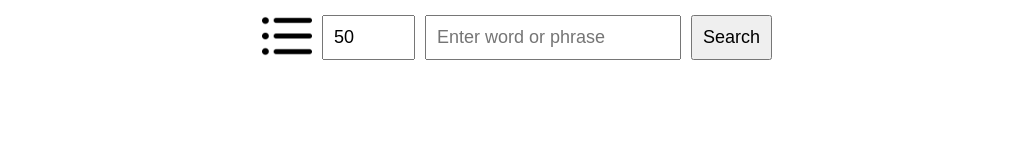
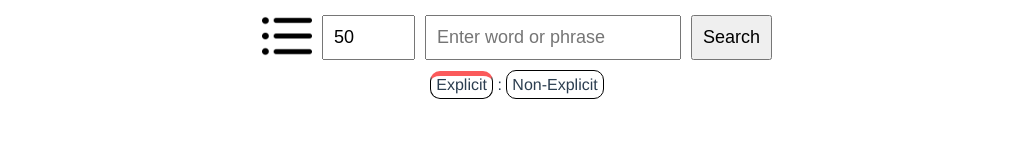
Before and after one commit to Hamlet-Tamaz/iTunesSearchDemo, a Vue app: page / in a window 1280 px wide. Shown: the part 463-614 px from the top of the page, without its empty margins (123-1156 px from the left). Built offline with nearby package versions, Linux system fonts and the light colour scheme.

Commit message:
added whether or not content is explicit

```diff
--- a/src/components/searchDemo.vue
+++ b/src/components/searchDemo.vue
@@ -19,6 +19,7 @@
         name='search-quantity'
         type="number"
         min=10 max=100 value=50
+        v-on:keyup.enter="search"
       >
       <input
         id="search-input"
@@ -30,6 +31,10 @@
       <button id='search-button' @click='search'>Search</button>
 
       <p v-if='this.searchResults.count'>You can click an image to navigate to it's preview.</p>
+      <p>
+        <span class='explicit-sign'>Explicit</span> :
+        <span class='nonexplicit-sign'>Non-Explicit</span>
+      </p>
 
       <ul id='results'>
         <li v-for="(section, i) in searchResults.kinds" :key="i">
@@ -41,7 +46,13 @@
             </h3>
 
             <ul :id='"section-"+i' class='section'>
-              <li v-for='(item, i) in section' :key="i" class="tile">
+              <li
+              v-for='(item, i) in section'
+              :key="i"
+              class="tile"
+              :class='{"border-danger": (item.trackExplicitness == "explicit") }'
+              >
+               <!-- item.trackExplicitness == 'explicit' -->
 
                 <div class='tile-top'>
                   <a :href="item.trackViewUrl" target="_blank">
@@ -100,6 +111,10 @@
     <!-- FAVORITES SCREEN -->
     <div id='favorites-content' v-if="favoritesTab == true">
       <p v-if='Object.keys(this.favorites).length'>You can click an image to navigate to it's preview.</p>
+      <p>
+        <span class='explicit-sign'>Explicit</span> :
+        <span class='nonexplicit-sign'>Non-Explicit</span>
+      </p>
 
       <ul>
         <li id='noFavorites' v-if='Object.keys(favoritesByKind).length == 0'>
@@ -116,7 +131,12 @@
             </h3>
 
             <ul :id='"section-"+i' class='section'>
-              <li v-for='(item, i) in section' :key="i" class="tile">
+              <li
+                v-for='(item, i) in section'
+                :key="i"
+                class="tile"
+                :class='{"border-danger": (item.trackExplicitness == "explicit")}'
+              >
 
                 <div class='tile-top'>
                   <a :href="item.trackViewUrl" target="_blank">
@@ -371,8 +391,18 @@ export default {
   top: 18px;
 }
 
-#search-input {
-  /* margin: 0 10px; */
+.explicit-sign {
+  border: 1px solid black;
+  border-top: 5px solid  #FB5A5B;
+  border-radius: 10px;
+  padding: 0 5px 5px;
+
+}
+.nonexplicit-sign {
+  border: 1px solid black;
+  border-radius: 10px;
+  padding: 5px;
+
 }
 
 ul {
@@ -453,4 +483,10 @@ ul {
   margin-top: 75px;
 }
 
+
+/* UTILITIES */
+.border-danger {
+  border-top: 15px solid  #FB5A5B;
+}
+
 </style>
```
